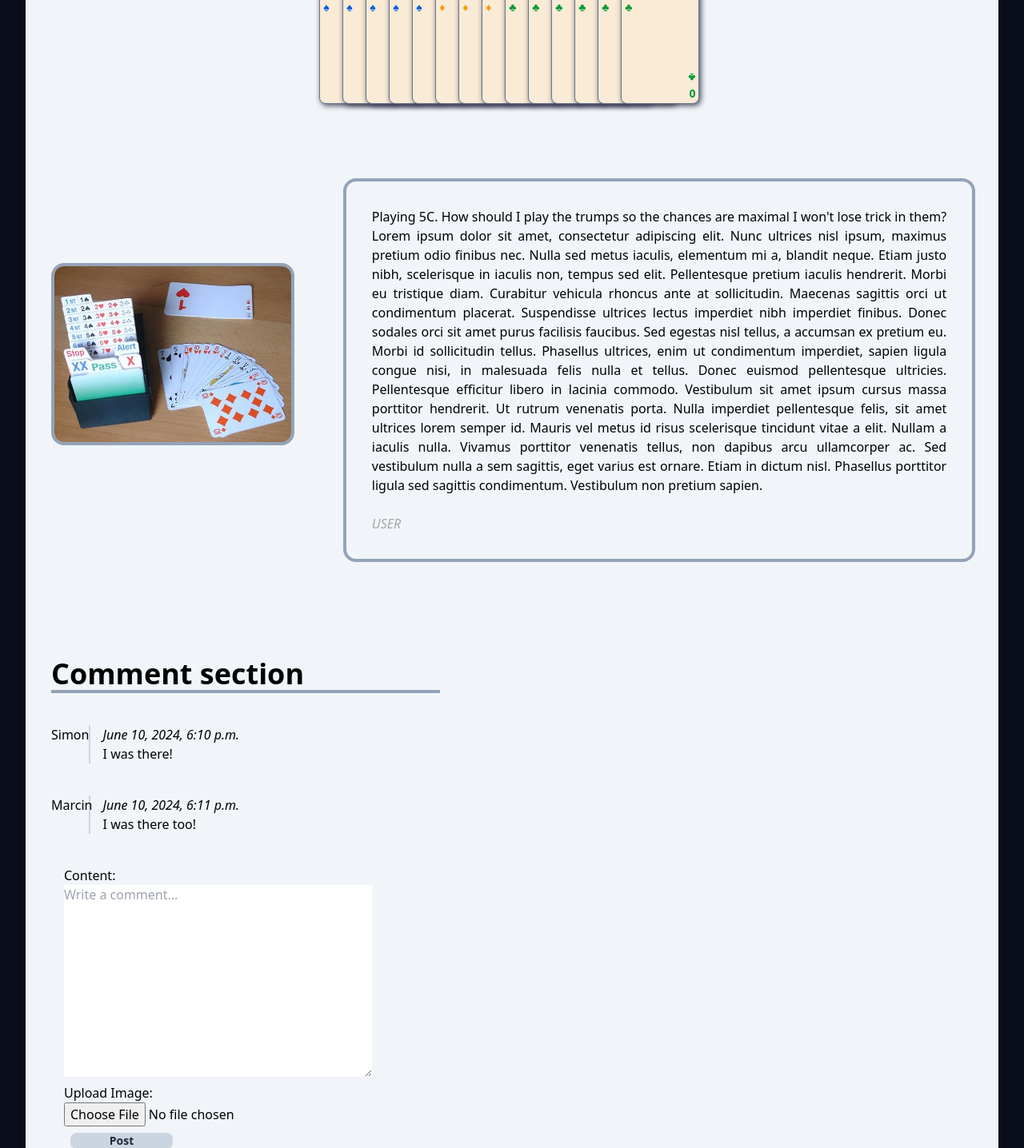
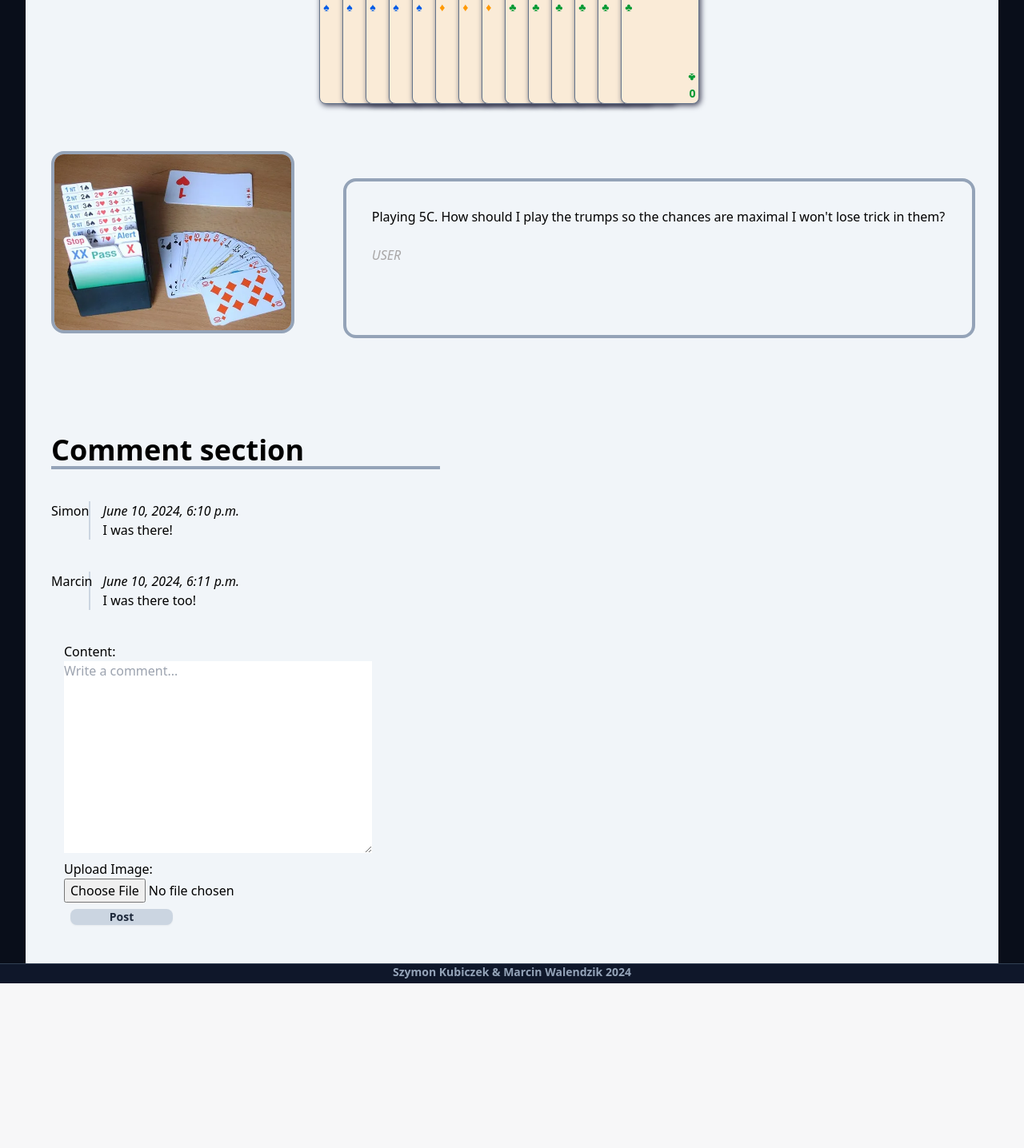
Before and after one commit to Simsoftcik/CommunicationTransfer, a Django app: page /forum/1/ in a window 1280 px wide. Shown: the part 846-2282 px from the top of the page at 80% size. After the commit the page ends 2076 px from the top, so only its background shows below. Run offline with Django 5.2, Linux system fonts and the light colour scheme; data comes from the database, SQL or seed files in the repository; both versions use the stored data as it was after the commit; some libraries are stand-ins or nearby versions.

Commit message:
small fixes

```diff
--- a/templates/bid_systems/my_systems.html
+++ b/templates/bid_systems/my_systems.html
@@ -5,7 +5,7 @@
 
 <div class="dark:text-white m-8 bg-slate-100 rounded-2xl dark:bg-slate-900 dark:border border-slate-700">
     <div class="h-auto bg-slate-200 dark:bg-dark_slate_2 rounded-t-2xl pb-1 flex dark:border-b border-slate-700">
-        <span class="text-4xl font-oxygen align-middle text-slate-700 dark:border-slate-400 dark:text-slate-200 px-2 transition duration-500 ease-in-out hover:brightness-110 font-bold">My systems</span>
+        <span class="text-4xl font-oxygen align-middle text-slate-700 dark:border-slate-400 dark:text-slate-200 px-2 transition duration-500 ease-in-out hover:brightness-110 font-bold dark:text-slate-00">My systems</span>
     </div>
     <div class="p-8 md:flex">
         <form method="POST" action="" enctype="multipart/form-data" class="mx-4 w-fit grow flex flex-col gap-2">
--- a/templates/forum/new_post.html
+++ b/templates/forum/new_post.html
@@ -6,10 +6,6 @@
 <form method="POST" enctype="multipart/form-data" class="m-10 p-8 bg-white rounded-lg shadow-lg">
     {% csrf_token %}
     <h1 class="block text-gray-700 font-bold mb-2 text-4xl">Create new post</h1>
-    <div class="mb-6">
-        <label for="username" class="block text-gray-700 font-bold mb-2">Username:</label>
-        {{ form.user_id.username }}
-    </div>
     <div class="mb-6">
         <label for="name" class="block text-gray-700 font-bold mb-2">Name:</label>
         {{ form.name }}
--- a/templates/forum/selected_post.html
+++ b/templates/forum/selected_post.html
@@ -345,9 +345,6 @@
         <div class="p-8 mt-10 mx-auto border-4 rounded-2xl bg-slate-100 border-slate-400" style="width: 65%; min-height: 200px;">
             <p style="text-align: justify; color: black; font-weight: 500;">
                 {{post.description}}
-                Lorem ipsum dolor sit amet, consectetur adipiscing elit. Nunc ultrices nisl ipsum, maximus pretium odio finibus nec. Nulla sed metus iaculis, elementum mi a, blandit neque. Etiam justo nibh, scelerisque in iaculis non, tempus sed elit. Pellentesque pretium iaculis hendrerit. Morbi eu tristique diam. Curabitur vehicula rhoncus ante at sollicitudin. Maecenas sagittis orci ut condimentum placerat. Suspendisse ultrices lectus imperdiet nibh imperdiet finibus. Donec sodales orci sit amet purus facilisis faucibus. Sed egestas nisl tellus, a accumsan ex pretium eu.
-
-                Morbi id sollicitudin tellus. Phasellus ultrices, enim ut condimentum imperdiet, sapien ligula congue nisi, in malesuada felis nulla et tellus. Donec euismod pellentesque ultricies. Pellentesque efficitur libero in lacinia commodo. Vestibulum sit amet ipsum cursus massa porttitor hendrerit. Ut rutrum venenatis porta. Nulla imperdiet pellentesque felis, sit amet ultrices lorem semper id. Mauris vel metus id risus scelerisque tincidunt vitae a elit. Nullam a iaculis nulla. Vivamus porttitor venenatis tellus, non dapibus arcu ullamcorper ac. Sed vestibulum nulla a sem sagittis, eget varius est ornare. Etiam in dictum nisl. Phasellus porttitor ligula sed sagittis condimentum. Vestibulum non pretium sapien.
             </p><br>
             <i style="color:rgb(168, 166, 166);">USER</i>
         </div>
@@ -359,8 +356,7 @@
             <div style="">
                 {% for comment in comments %}
                     <div class="my-10 flex">
-                        <div class="pr-4 border-r-2 border-slate-300 mr-4" style="width: 10%;">
-                            <div style="background-image: ;"></div>
+                        <div class="pr-10 border-r-2 border-slate-300 mr-4" style="width: 10%;">
                             <h1 class="">
                                 {{ comment.user_id.username }}
                             </h1>
```
Also changed, not shown: templates/forum/forum.html (+5 -9 lines), db.sqlite3, media/posts/template1.jpg (added), media/posts/template2.jpg (added), media/posts/template4.png (added).
